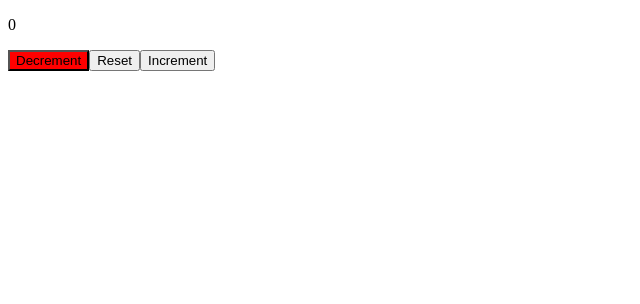
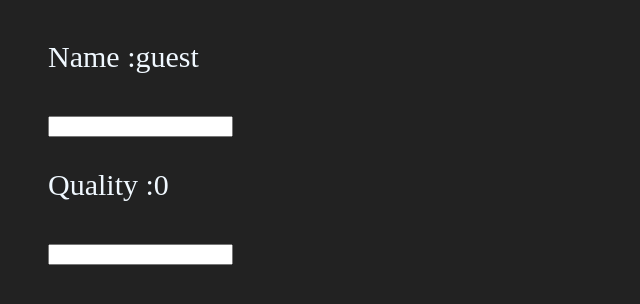
Before and after one commit to sasindaran/react-class, a React (Vite) app in the folder myapp/: page / in a window 1280 px wide. Shown: the top 304 px of the page, without its empty margins (0-640 px from the left). Built offline with nearby package versions, Linux system fonts and the light colour scheme.

Commit message:
form is implemented

```diff
--- a/myapp/src/App.jsx
+++ b/myapp/src/App.jsx
@@ -1,9 +1,10 @@
-import Student from "./Student";
-import Stud from "./Stud";
-import PropTypes from "prop-types";
-import List from './List'
-import Button from './Button';
-import ThreeButton from "./ThreeButton";
+// import Student from "./Student";
+// import Stud from "./Stud";
+// import PropTypes from "prop-types";
+// import List from './List'
+// import Button from './Button';
+// import ThreeButton from "./ThreeButton";
+import Form from "./form";
 function App()
 {
 let  arr=["Naruto","Itachi","Jiraiya"]
@@ -17,7 +18,7 @@ let  arr=["Naruto","Itachi","Jiraiya"]
 
   return(
     <div>
-      <ThreeButton/>
+      <Form/>
     </div>
   );
 }
--- /dev/null
+++ b/myapp/src/Form.jsx
@@ -0,0 +1,28 @@
+import { useState } from "react"
+
+export default function form() {
+    const [name,setName]=useState("guest");
+    const [quantity, setquantity] = useState(0)
+
+    function handleNamechange(event){
+        setName(event.target.value)
+    }
+
+    function handleQuantitychange(e){
+        setquantity(e.target.value)
+    }
+
+  return (
+    <div className="form-div" style={{margin:40}}>
+        <form>
+
+        <p > Name :{name}  </p>
+        <input type="text" name="name" onChange={handleNamechange}/>
+
+        <br />
+        <p>Quality :{quantity}</p>
+        <input type="number" name="quality" onChange={handleQuantitychange} />
+        </form>
+    </div>
+  )
+}
--- a/myapp/src/ThreeButton.jsx
+++ b/myapp/src/ThreeButton.jsx
@@ -18,12 +18,12 @@ export default function ThreeButton() {
         }
     return (
 
-    <div>
+    <div style={{marginTop:300,marginLeft:400}}>
         <p>{count}</p>
 
-        <button onClick={decrement} id="red">Decrement</button>
-        <button onClick={reset}>Reset</button>
-        <button onClick={increment}>Increment</button>
+        <button onClick={decrement} className="btn" id="red">Decrement</button>
+        <button onClick={reset} className="btn">Reset</button>
+        <button onClick={increment} className="btn" id="green">Increment</button>
     </div>
   )
 }
--- a/myapp/src/index.css
+++ b/myapp/src/index.css
@@ -28,3 +28,25 @@
 #green{
   background-color: green;
 }
+
+#reset{
+  background-color: aqua;
+}
+
+.btn{
+  width: 100px;
+  height:20px;
+  border-radius: 10px;
+}
+
+body{
+  background-color: #222;
+  color: aliceblue;
+  font-size: 30px;
+}
+
+
+.form-div input{
+
+  height: 200%;
+}
```
